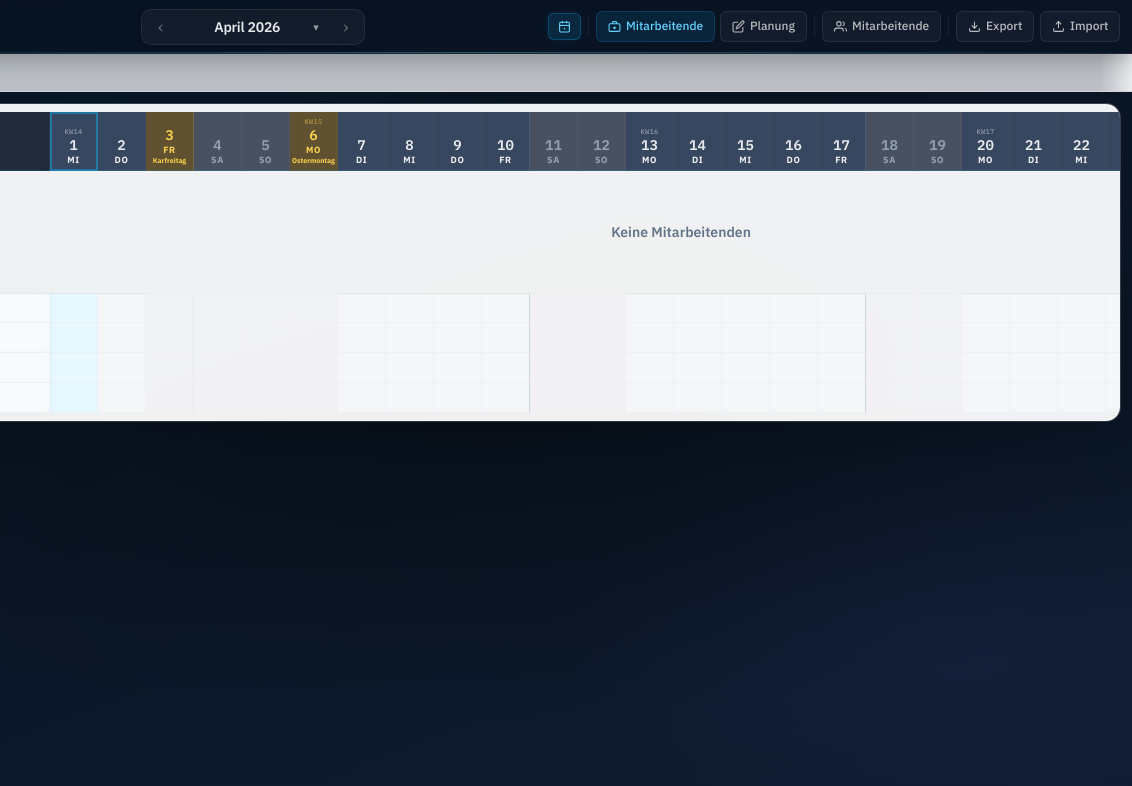
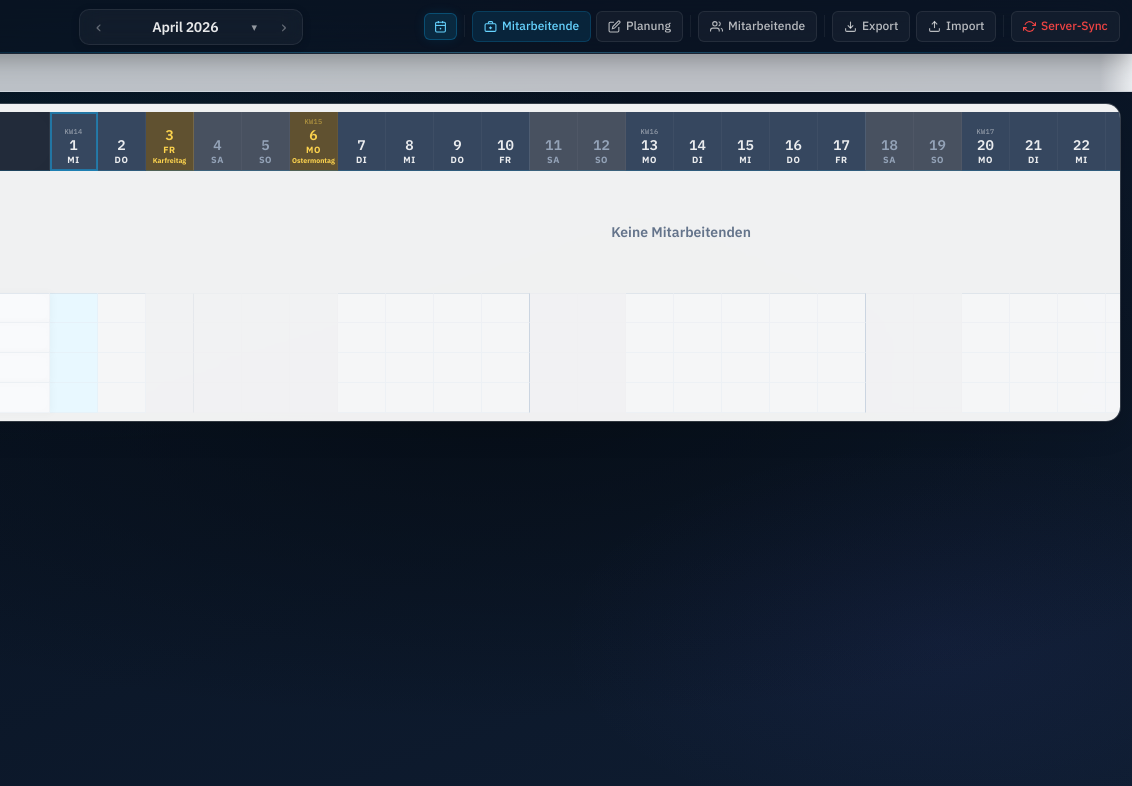
Before and after one commit to mlurz92/radplan, a plain HTML site: page index.html in a window 1280 px wide. Shown: the full height of the page, 148-1280 px from the left. Drawn offline with nearby package versions, Linux system fonts and the light colour scheme.

Commit message:
Update index.html

```diff
--- a/index.html
+++ b/index.html
@@ -97,6 +97,17 @@
           <line x1="12" y1="3" x2="12" y2="15"/>
         </svg>
         <span class="hbtn-lbl">Import</span>
+      </button>
+
+      <div class="hbtn-divider" role="separator" aria-hidden="true"></div>
+
+      <button type="button" class="hbtn hbtn-ghost" id="btn-force-sync" title="Lokale Daten verwerfen und neuesten Server-Stand laden" style="color: #EF4444;">
+        <svg width="13" height="13" fill="none" stroke="currentColor" stroke-width="2" viewBox="0 0 24 24" aria-hidden="true">
+          <polyline points="23 4 23 10 17 10"/>
+          <polyline points="1 20 1 14 7 14"/>
+          <path d="M3.51 9a9 9 0 0 1 14.85-3.36L23 10M1 14l4.64 4.36A9 9 0 0 0 20.49 15"/>
+        </svg>
+        <span class="hbtn-lbl">Server-Sync</span>
       </button>
     </div>
   </header>
@@ -273,6 +284,10 @@
         <button type="button" class="mbtn mbtn-ghost" id="mbtn-import" style="justify-content:flex-start; padding:14px; font-size: 14px;">
           <svg width="16" height="16" fill="none" stroke="currentColor" stroke-width="2" viewBox="0 0 24 24" aria-hidden="true" style="margin-right:8px;"><path d="M21 15v4a2 2 0 0 1-2 2H5a2 2 0 0 1-2-2v-4"/><polyline points="17 8 12 3 7 8"/><line x1="12" y1="3" x2="12" y2="15"/></svg>
           Daten importieren
+        </button>
+        <button type="button" class="mbtn mbtn-ghost" id="mbtn-force-sync" style="justify-content:flex-start; padding:14px; font-size: 14px; color: #EF4444;">
+          <svg width="16" height="16" fill="none" stroke="currentColor" stroke-width="2" viewBox="0 0 24 24" aria-hidden="true" style="margin-right:8px;"><polyline points="23 4 23 10 17 10"/><polyline points="1 20 1 14 7 14"/><path d="M3.51 9a9 9 0 0 1 14.85-3.36L23 10M1 14l4.64 4.36A9 9 0 0 0 20.49 15"/></svg>
+          Lokal verwerfen & vom Server laden
         </button>
       </div>
     </div>
```
